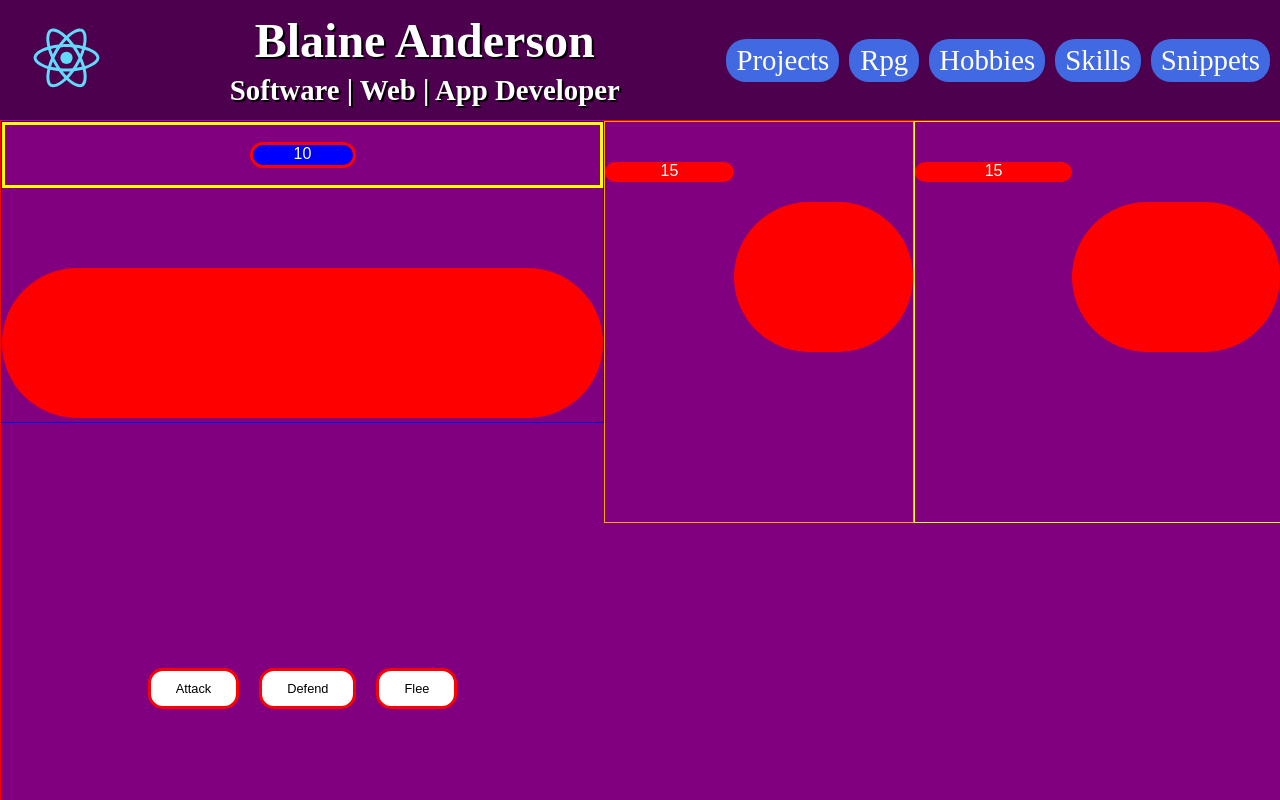
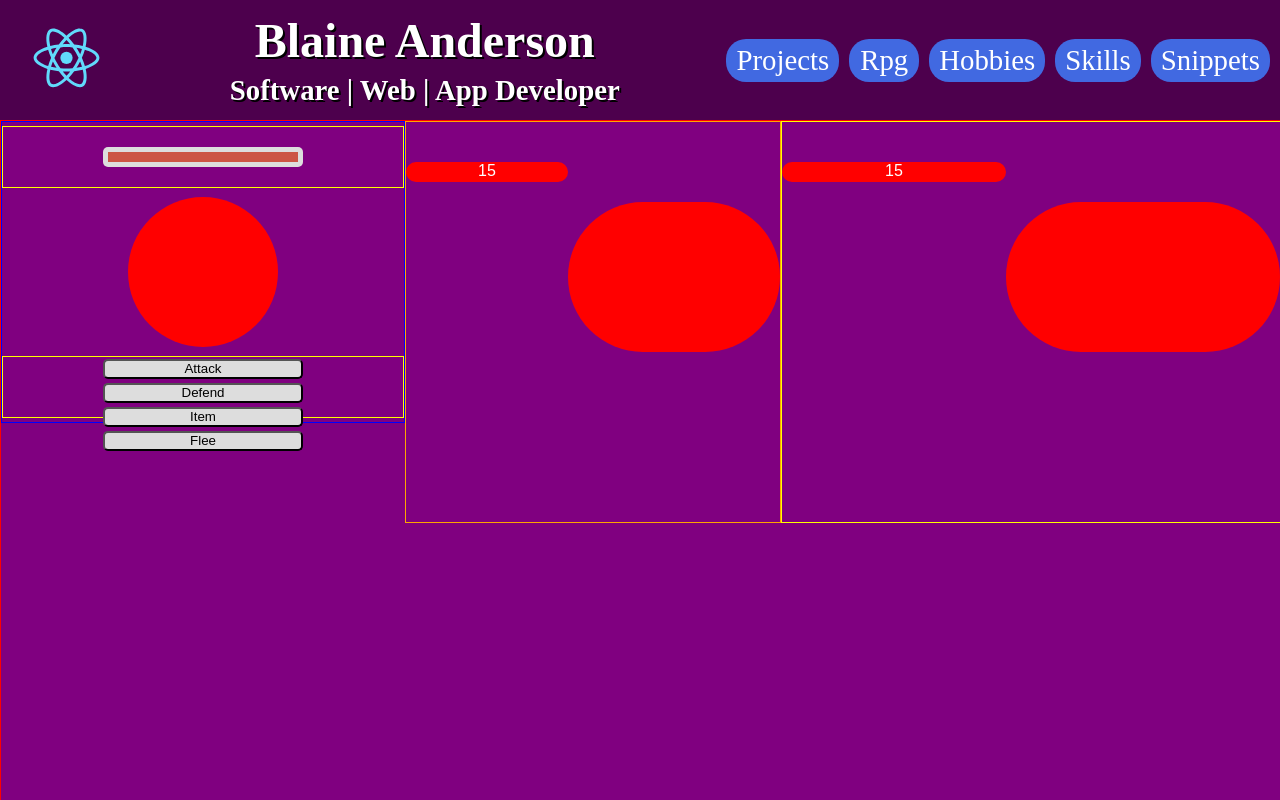
Before and after one commit to BlaineA97/Portfolio, a React (Create React App) app: page /rpg in a window 1280 px wide. Shown: the top 800 px of the page. Built offline with nearby package versions, Linux system fonts and the light colour scheme.

Commit message:
updated Rpg

```diff
--- /dev/null
+++ b/src/components/rpg/CombatControls.css
@@ -0,0 +1,28 @@
+/* Color Palette provided in App.css */
+
+* {
+  margin: 0;
+  padding: 0;
+}
+#CombatControls {
+  /* Center within parent container */
+  position: absolute;
+  top: 0;
+  bottom: 0;
+  left: 0;
+  right: 0;
+  margin: auto;
+}
+.CombatControls-button {
+  position: relative;
+  -webkit-box-sizing: border-box;
+  -moz-box-sizing: border-box;
+  box-sizing: border-box;
+  width: 200px;
+  height: 20px;
+  margin: 2px;
+  background: #ddd;
+  -webkit-border-radius: 5px;
+  -moz-border-radius: 5px;
+  border-radius: 5px;
+}
--- /dev/null
+++ b/src/components/rpg/CombatControls.js
@@ -0,0 +1,106 @@
+import React, { Component } from 'react';
+import './CombatControls.css';
+import { Link } from 'react-router-dom';
+
+class CombatControls extends Component {
+  constructor(props) {
+    super(props);
+    this.state = {
+    };
+  }
+
+  // Take the enemy HP and reduce it using the reduceHp function.
+  attack(attackRoll) {
+    if (this.state.isDead = true) {
+      return(
+        <p>You are dead.</p>
+      )
+    } else {
+      let roll = Math.floor(Math.random() * Math.floor(attackRoll));
+      let updatedHp = this.state.playerHp - roll;
+      if (updatedHp <= 0) {
+        this.setState({
+          playerHp: updatedHp,
+          isDead: true
+        });
+      } else {
+        this.setState({
+          playerHp: updatedHp
+        });
+      }
+    }
+  }
+
+  //
+  // defend(defendRoll) {
+  //   let roll = this.rollDice(defendRoll);
+  //   console.log(`Defend ${roll}`)
+  //   this.reduceHp(roll)
+  // }
+  //
+  // rollDice(number) {
+  //   let roll = Math.floor(Math.random() * Math.floor(number));
+  //   console.log(`rollDice ${roll}`)
+  //   return roll
+  // }
+  //
+  // reduceHp(reducedNumber) {
+  //   let updatedHp = this.state.playerHp - reducedNumber;
+  //   console.log(`reduceHp ${updatedHp}`)
+  //   this.setState({
+  //     playerHp: updatedHp
+  //   });
+  //   this.checkDefeated(updatedHp);
+  // }
+  //
+  // checkDefeated(currentHp) {
+  //   console.log(`checkDefeated ${currentHp}`)
+  //
+  // }
+  //
+  // hitBtn.on("click", function(){
+  //    var total = hBar.data('total'),
+  //        value = hBar.data('value');
+  //
+  //    if (value < 0) {
+ 	// 		log("you dead, reset");
+  //      return;
+  //    }
+  //    // max damage is essentially quarter of max life
+  //    var damage = Math.floor(Math.random()*total);
+  //    // damage = 100;
+  //    var newValue = value - damage;
+  //    // calculate the percentage of the total width
+  //    var barWidth = (newValue / total) * 100;
+  //    var hitWidth = (damage / value) * 100 + "%";
+  //
+  //    // show hit bar and set the width
+  //    hit.css('width', hitWidth);
+  //    hBar.data('value', newValue);
+  //
+  //    setTimeout(function(){
+  //      hit.css({'width': '0'});
+  //      bar.css('width', barWidth + "%");
+  //    }, 500);
+  //    //bar.css('width', total - value);
+  //
+  //    log(value, damage, hitWidth);
+  //
+  //    if( value < 0){
+  //      log("DEAD");
+  //    }
+  //  });
+
+  render() {
+    return (
+      <div id="CombatControls">
+        <button id="CombatControls-attack" className="CombatControls-button" onClick={this.attack(21)}>Attack</button>
+        <button id="CombatControls-defend" className="CombatControls-button" onClick={this.attack(21)}>Defend</button>
+        <button id="CombatControls-item" className="CombatControls-button" onClick={this.attack(21)}>Item</button>
+        <button id="CombatControls-flee" className="CombatControls-button" onClick={this.attack(21)}>Flee</button>
+      </div>
+    );
+  }
+}
+
+export default CombatControls;
--- /dev/null
+++ b/src/components/rpg/HealthBar.css
@@ -0,0 +1,45 @@
+/* Color Palette provided in App.css */
+
+* {
+  margin: 0;
+  padding: 0;
+}
+
+#HealthBar {
+  -webkit-box-sizing: border-box;
+  -moz-box-sizing: border-box;
+  box-sizing: border-box;
+  width: 200px;
+  height: 20px;
+  padding: 5px;
+  background: #ddd;
+  -webkit-border-radius: 5px;
+  -moz-border-radius: 5px;
+  border-radius: 5px;
+  /* Center within parent container */
+  position: absolute;
+  top: 0;
+  bottom: 0;
+  left: 0;
+  right: 0;
+  margin: auto;
+}
+#HealthBar-bar {
+  background: #c54;
+  width: 100%;
+  height: 10px;
+  position: relative;
+
+  transition: width .5s linear;
+}
+
+#HealthBar-hp {
+  background: rgba(255,255,255,0.6);
+  position: absolute;
+  top: 0;
+  right: 0;
+  bottom: 0;
+  width: 0px;
+
+  transition: width .5s linear;
+}
--- /dev/null
+++ b/src/components/rpg/HealthBar.js
@@ -0,0 +1,18 @@
+import React, { Component } from 'react';
+import './HealthBar.css';
+import { Link } from 'react-router-dom';
+
+class HealthBar extends Component {
+
+  render() {
+    return (
+      <div id="HealthBar">
+        <div id="HealthBar-bar">
+          <div id="HealthBar-hp"></div>
+        </div>
+      </div>
+    );
+  }
+}
+
+export default HealthBar;
--- a/src/components/rpg/Rpg.css
+++ b/src/components/rpg/Rpg.css
@@ -25,31 +25,30 @@
   border: blue solid 1px;
   position: relative;
 }
-#Combat-player-hp-exterior {
+#HealthBar-container {
   width: 100%;
   height: 20%;
-  border: yellow 3px solid;
+  border: yellow 1px solid;
   position: relative;
 }
-#Combat-player-hp-outline {
-  height: 20px;
-  width: 100px;
-  border: solid 3px red;
-  border-radius: 35px;
+#CombatPortrait-container {
+  height: 150px;
+  width: 150px;
+  background: red;
+  border-radius: 100px;
   color: white;
-  /* Center within Exterior Object */
-  top: 0;
-  bottom: 0;
-  left: 0;
-  right: 0;
-  margin: auto;
-  position: absolute;
+  position: relative;
 }
-#Combat-player-hp-outline {
-  background: blue;
+#CombatControls-container {
+  width: 100%;
+  height: 20%;
+  border: yellow 1px solid;
+  position: relative;
+  display: flex;
+  justify-content: space-around;
+  flex-wrap: wrap;
 }
-
-
+--------------------------
 .action-button {
   font-size: 0.8em;
   margin: 10px;
--- a/src/components/rpg/Rpg.js
+++ b/src/components/rpg/Rpg.js
@@ -3,6 +3,8 @@ import './Rpg.css';
 import { Link } from 'react-router-dom';
 import Navigation from '../Navigation';
 import Footer from '../Footer';
+import HealthBar from './HealthBar';
+import CombatControls from './CombatControls';
 
 class Rpg extends Component {
   constructor(props) {
@@ -10,9 +12,10 @@ class Rpg extends Component {
     this.rollDice = this.rollDice.bind(this);
     this.reduceHp = this.reduceHp.bind(this);
     this.state = {
-      playerHp: 10,
       combatControlsHidden: true,
-      enemyHp: 15
+      enemyHp: 15,
+      playerHp: 123,
+      isDead: false
     };
   }
 
@@ -69,17 +72,16 @@ checkDead - If dead, options are removed
         <div id="Rpg-wrapper">
 
           <div id="player-stats">
-            <div id="Combat-player-hp-exterior">
-              <div id="Combat-player-hp-outline">
-                <div id="Combat-player-hp-interior">{this.state.playerHp}</div>
-              </div>
-            </div>
-            <span className="Combat-portrait"></span>
-            <div id="Rpg-attacks">
+            <div id="HealthBar-container"><HealthBar /></div>
+            <div id="CombatPortrait-container"></div>
+          <div id="CombatControls-container">
+            <CombatControls isDead={this.state.isDead} playerHp={this.state.playerHp} />
+          </div>
+            {/* <div id="Rpg-attacks">
               <button className="action-button" onClick={() => this.attack(20)}>Attack</button>
               <button className="action-button" onClick={() => this.attack(12)}>Defend</button>
               <button className="action-button" onClick={() => this.attack(6)}>Flee</button>
-            </div>
+            </div> */}
           </div>
 
           <div id="battle-stats">
```
Also changed, not shown: src/components/rpg/Combat.js (deleted).
